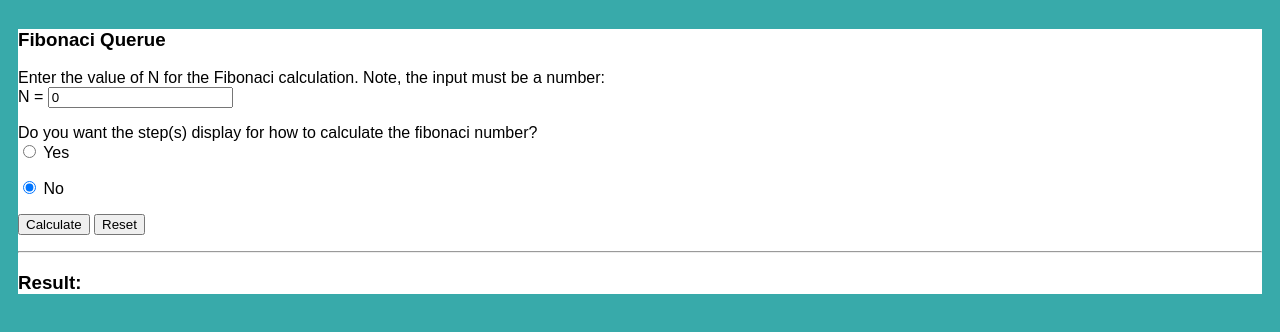
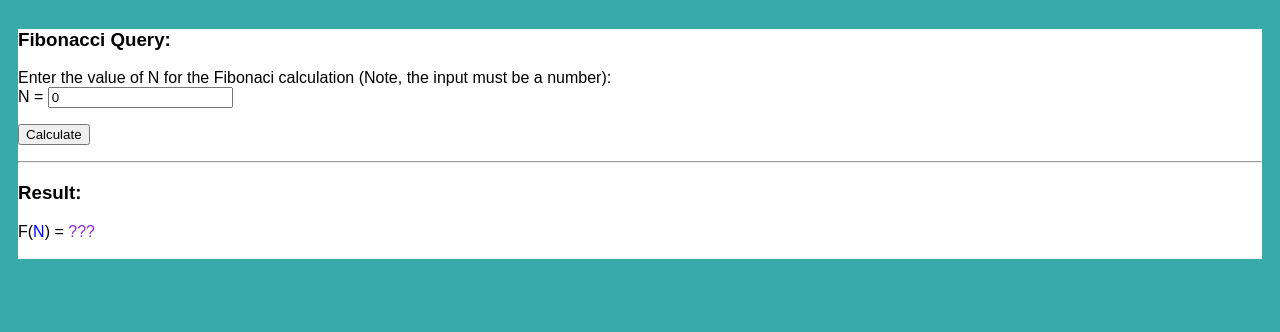
Before and after one commit to kevoy2/CN---Project-1, a plain HTML site: page index.html in a window 1280 px wide. Shown: the part 118-450 px from the top of the page. Drawn offline with Linux system fonts and the light colour scheme.

Commit message:
Add files via upload

```diff
--- a/index.html
+++ b/index.html
@@ -14,22 +14,15 @@
 		</div>
 		<!--Content Box-->
 		<div class="content">
-            <h3>Fibonaci Querue</h3>
-            <form method="post" id="calc">
-                Enter the value of N for the Fibonaci calculation. Note, the input must be a number:<br>
-                N = <input name="fibonaci" type="number" value="0">
-                <p>
-                Do you want the step(s) display for how to calculate the fibonaci number?<br>
-                <input name="shown" type="radio" value="Y"> Yes
-                <p>
-                <input name="shown" type="radio" value="N" checked> No
-                <p>
-                <input onclick="retrieve()" type="submit" value="Calculate">
-                <input type="reset">
-            </form>
+            <h3>Fibonacci Query:</h3>
+            Enter the value of N for the Fibonaci calculation (Note, the input must be a number):<br>
+            N = <input name="fibonacci" type="number" value="0" id="input">
+            <p>
+            <button onclick="retrieve()">Calculate</button>
             <hr>
             <h3>Result:</h3>
-            <div onload="display()" id="result"></div>
+            <div onload="display()" id="result">F(<span id="n">N</span>) = <span id="answer">???</span></div>
+            <br>
 		</div>
 	</body>
 </html>
--- a/script.js
+++ b/script.js
@@ -1,28 +1,30 @@
 // Global Variables
 var n;
-var x = 1;
-var result;
 var option;
+var result = 0;
 
 // A function to retrieve html form data.
 function retrieve() {
-    var form = document.getElementById('calc');
-    n = form.fibonaci.value;
-    option = form.shown.value;
-    calculate();
+    n = document.getElementById('input').value;
+    result = calculate(n);
+    display();
 }
 
 // A function to retrieve html form data.
 function display() {
-    var object = document.getElementById('result');
-    object.innerHTML = "Result: <br> N/a";
+    var one = document.getElementById('n');
+    one.innerHTML = n;
+    var two = document.getElementById('answer');
+    two.innerHTML = result;
 }
 
 // Function to calculate the fibonaci number indicated by the website user.
-function calculate() {
-    for(let i = 0; i < n - 1; i++) {
-        result = i + x;
-        x++;
+function calculate(x) {
+    if(x == 0) {
+        return 0;
+    } else if(x == 1) {
+        return 1;
+    } else {
+        return calculate(x - 1) + calculate(x - 2);
     }
-    alert("F(" + n + ") = " + result);
 }
--- a/style.css
+++ b/style.css
@@ -29,3 +29,11 @@ h2 {
     top: 10px;
 	bottom: 170px;
 }
+
+#n {
+    color: blue;
+}
+
+#answer {
+    color: blueviolet;
+}
```
